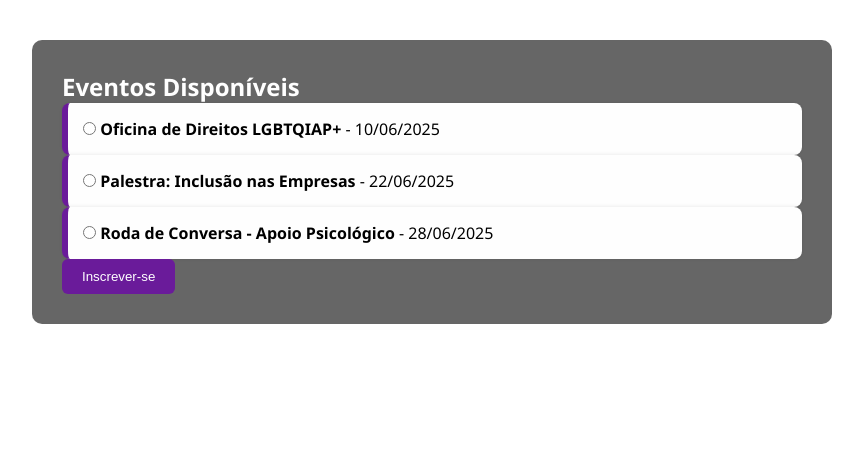
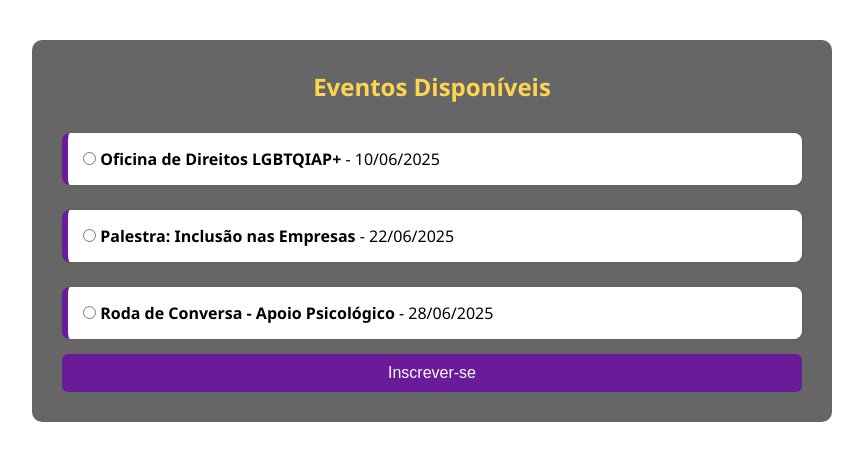
Before and after one commit to matheeus8118/Site-Igor, a PHP site: page /site-lgbt/eventos.html in a window 1280 px wide. Shown: the top 461 px of the page, without its empty margins (208-1071 px from the left). Run offline with PHP 8.4, Linux system fonts and the light colour scheme.

Commit message:
Add style.css

```diff
--- a/css/style.css
+++ b/css/style.css
@@ -19,19 +19,24 @@ main {
   max-width: 800px;
   margin: 40px auto;
 }
-.lista-agendamentos {
-  margin-top: 20px;
+h1, h2 {
+  color: #FFD54F;
+  margin-bottom: 20px;
+  text-align: center;
+}
+form {
   display: flex;
   flex-direction: column;
-  gap: 20px;
+  gap: 15px;
 }
-.item-agendamento, .item-evento {
-  background-color: #fefefe;
-  border-left: 6px solid #6A1B9A;
-  padding: 15px;
-  border-radius: 8px;
-  box-shadow: 0 0 4px rgba(0,0,0,0.1);
-  color: #000;
+input, textarea, select {
+  padding: 10px;
+  border-radius: 5px;
+  border: none;
+  font-size: 16px;
+}
+input:focus, textarea:focus, select:focus {
+  outline: 2px solid #AB47BC;
 }
 button {
   background-color: #6A1B9A;
@@ -40,7 +45,41 @@ button {
   border: none;
   border-radius: 6px;
   cursor: pointer;
+  font-size: 16px;
 }
 button:hover {
   background-color: #8E24AA;
 }
+.lista-agendamentos, .item-evento, .item-agendamento {
+  background-color: #fff;
+  color: #000;
+  padding: 15px;
+  margin-top: 10px;
+  border-left: 6px solid #6A1B9A;
+  border-radius: 8px;
+  box-shadow: 0 0 4px rgba(0,0,0,0.1);
+}
+ul {
+  list-style: none;
+}
+nav ul {
+  display: flex;
+  justify-content: center;
+  flex-wrap: wrap;
+  gap: 15px;
+  margin: 20px 0;
+  padding: 0;
+}
+nav ul li {
+  list-style: none;
+}
+nav ul li a {
+  background-color: #6A1B9A;
+  color: white;
+  padding: 8px 16px;
+  border-radius: 6px;
+  text-decoration: none;
+}
+nav ul li a:hover {
+  background-color: #8E24AA;
+}
```
